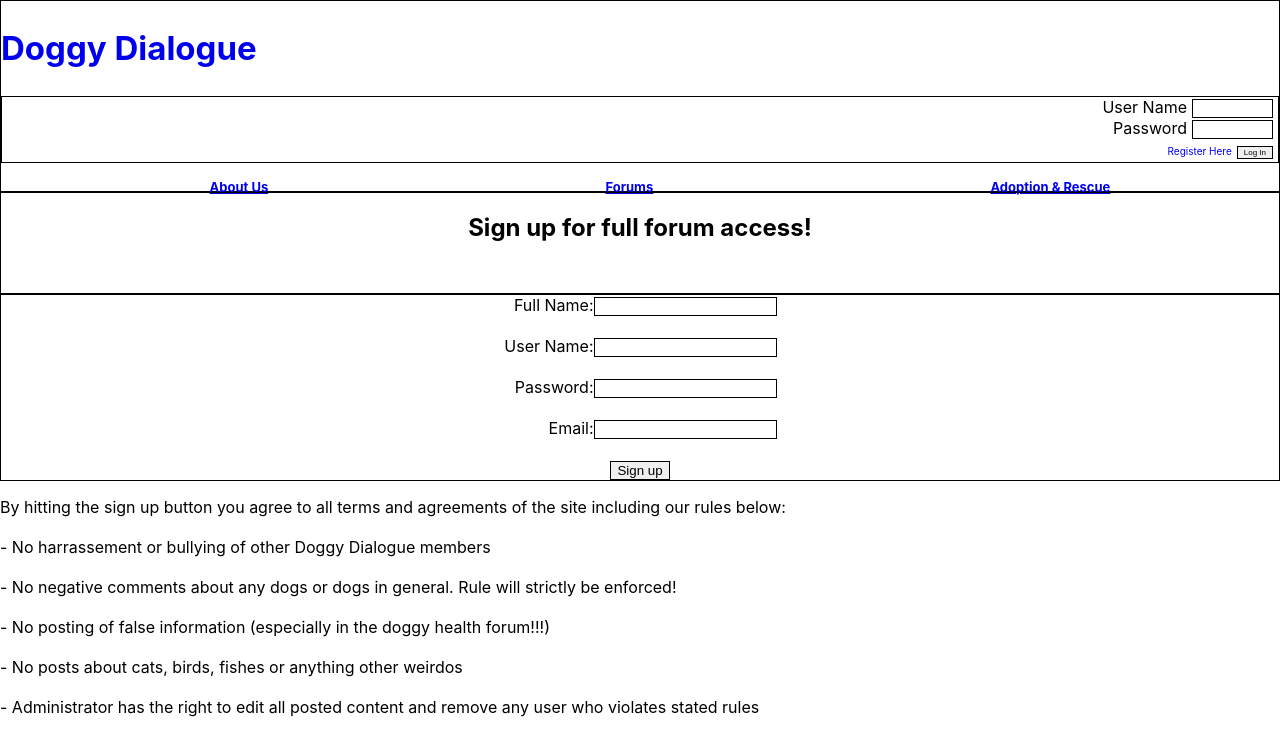
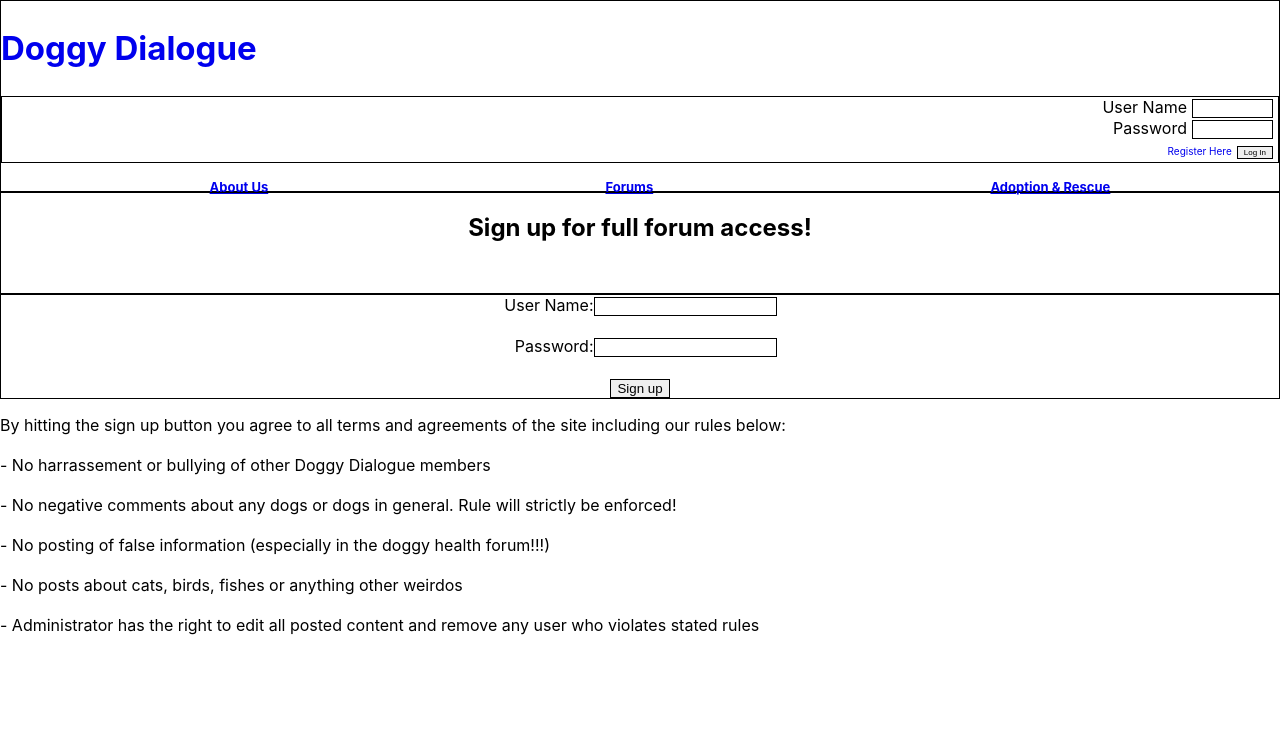
Before and after one commit to navin1551/doggy-dialogue-app, a React (Create React App) app: page /register in a window 1280 px wide. Shown: the top 756 px of the page. Built offline with nearby package versions, Linux system fonts and the light colour scheme; no server answers.

Commit message:
user registration ok on backend, front end issues

```diff
--- a/src/components/LoginForm.js
+++ b/src/components/LoginForm.js
@@ -8,6 +8,8 @@ export default class LoginForm extends React.Component {
   static defaultProps = {
     onLoginSuccess: () => {}
   };
+
+  state = { error: null };
 
   handleSubmitBasicAuth = ev => {
     ev.preventDefault();
--- a/src/components/RegisterForm.js
+++ b/src/components/RegisterForm.js
@@ -1,16 +1,37 @@
 import React from "react";
 import "./RegisterForm.css";
+import AuthApiService from "../services/auth-api-service";
 
 export default class RegisterForm extends React.Component {
+  static defaultProps = {
+    onRegistrationSuccess: () => {}
+  };
+
+  state = { error: null };
+
+  handleSubmit = ev => {
+    ev.preventDefault();
+    //const { user_name, password } = ev.target;
+    const user_name = ev.target.children[1];
+    const password = ev.target.children[4];
+    this.setState({ error: null });
+    AuthApiService.postUser({
+      user_name: user_name.value,
+      password: password.value
+    })
+      .then(user => {
+        user_name.value = "";
+        password.value = "";
+        this.props.onRegistrationSuccess();
+      })
+      .catch(res => {
+        this.setState({ error: res.error });
+      });
+  };
+
   render() {
     return (
-      <form className="registration-form">
-        <label className="register-label" htmlFor="full-name">
-          Full Name:
-        </label>
-        <input type="text" id="full-name" name="full-name" />
-        <br />
-        <br />
+      <form onSubmit={this.handleSubmit} className="registration-form">
         <label className="register-label" htmlFor="user-name">
           User Name:
         </label>
@@ -23,12 +44,6 @@ export default class RegisterForm extends React.Component {
         <input type="password" id="register-password" name="password" />
         <br />
         <br />
-        <label className="register-label" htmlFor="email">
-          Email:
-        </label>
-        <input type="email" id="email" name="email" />
-        <br />
-        <br />
         <button className="sign-up-button">Sign up</button>
       </form>
     );
--- a/src/services/auth-api-service.js
+++ b/src/services/auth-api-service.js
@@ -11,6 +11,18 @@ const AuthApiService = {
     }).then(res =>
       !res.ok ? res.json().then(e => Promise.reject(e)) : res.json()
     );
+  },
+
+  postUser(user) {
+    return fetch(`${config.API_ENDPOINT}/users`, {
+      method: "POST",
+      headers: {
+        "content-type": "application/json"
+      },
+      body: JSON.stringify(user)
+    }).then(res =>
+      !res.ok ? res.json().then(e => Promise.reject(e)) : res.json()
+    );
   }
 };
 
```
